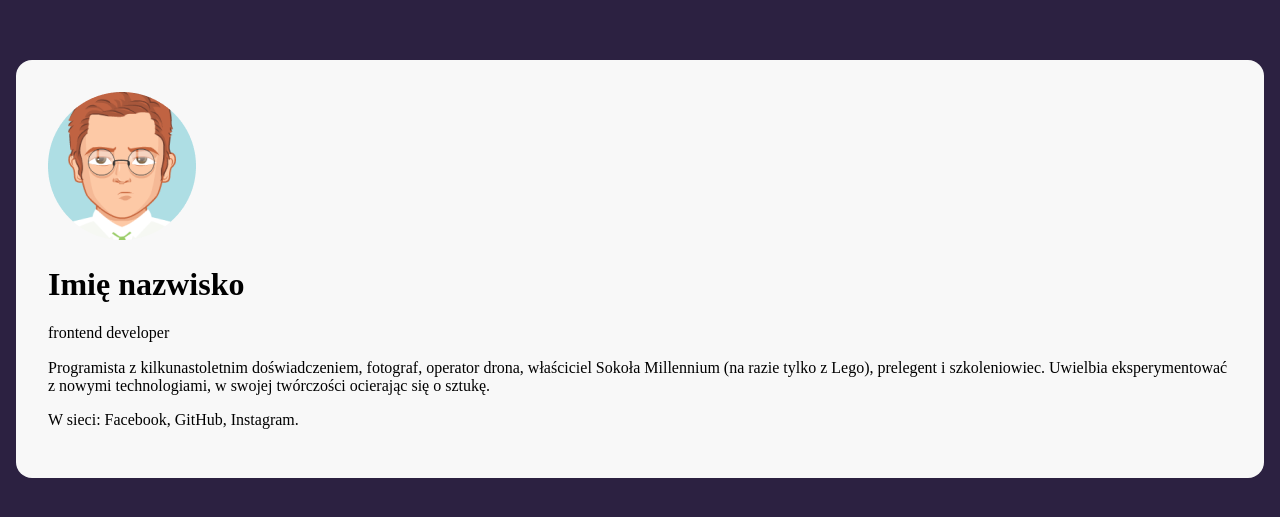
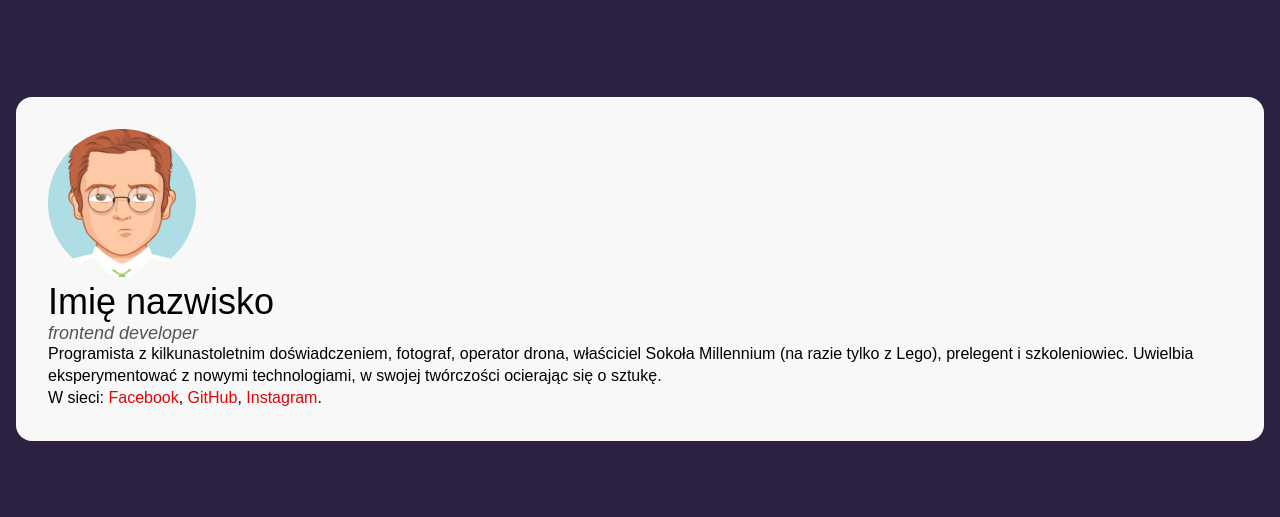
Before and after one commit to Joanna-Maleszyk-Radziun/business-card-2024, a plain HTML site: page index.html in a window 1280 px wide. Shown: the part 147-664 px from the top of the page. Drawn offline with Linux system fonts and the light colour scheme.

Commit message:
typography styles & bem

```diff
--- a/index.html
+++ b/index.html
@@ -14,13 +14,13 @@
         <article>
             <img src="/avatar.png" alt="avatar użytkownika"/>
             <header>
-                <h1>Imię nazwisko</h1>
-                    <p>frontend developer</p>
+                <h1 class="card__name">Imię nazwisko</h1>
+                    <p class="card__position">frontend developer</p>
             </header>
-            <p>Programista z kilkunastoletnim doświadczeniem, fotograf, operator drona, właściciel Sokoła Millennium (na
+            <p class="card__description">Programista z kilkunastoletnim doświadczeniem, fotograf, operator drona, właściciel Sokoła Millennium (na
                 razie tylko z Lego), prelegent i szkoleniowiec. Uwielbia eksperymentować z nowymi technologiami, w
                 swojej twórczości ocierając się o sztukę. </p>
-            <p>W sieci: <a href="#"></a>Facebook</a>, <a href="#"></a>GitHub</a>, <a href="#"></a>Instagram</a>.</p>
+            <p class="card__description">W sieci: <a class="card__link" href="#">Facebook</a>, <a class="card__link" href="#">GitHub</a>, <a class="card__link" href="#">Instagram</a>.</p>
         </article>
     </main>
 </body>
--- a/style.css
+++ b/style.css
@@ -5,6 +5,7 @@ body {
     justify-content: center;
     align-items: center;
     padding: 16px;
+    font-family: Arial, Helvetica, sans-serif;
 }
 
 .card {
@@ -12,3 +13,26 @@ body {
     border-radius: 16px;
     padding: 32px;
 }
+
+.card__description {
+    line-height: 22px;
+    margin: 0;
+}
+
+.card__link {
+    color: #E20606;
+    text-decoration: none;
+}
+
+.card__name {
+font-weight: 400;
+font-size: 36px;
+margin: 0;
+}
+
+.card__position {
+        font-style: italic;
+        color: #545454;
+        font-size: 18px;
+        margin:0;
+}
```
